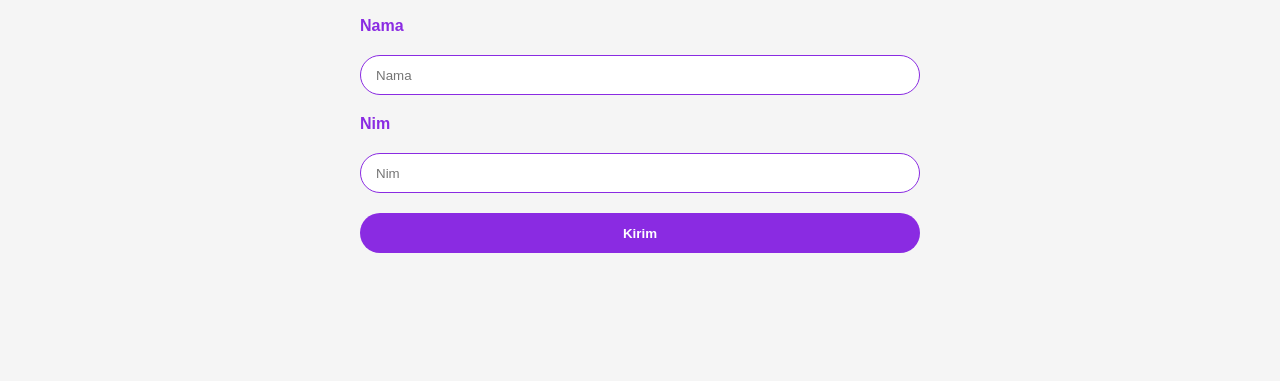
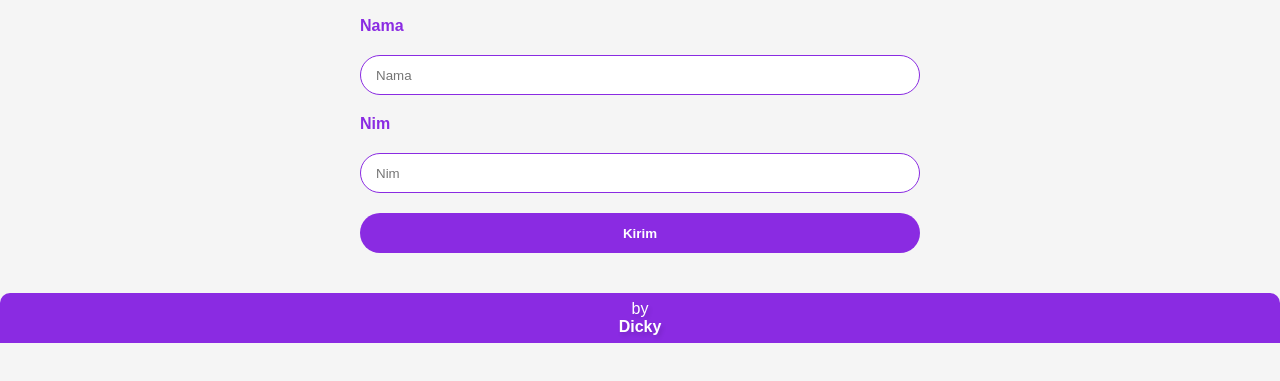
Before and after one commit to DickyOktavianto/datainput-2, a plain HTML site: page index.html in a window 1280 px wide. Shown: the part 95-476 px from the top of the page. Drawn offline with Linux system fonts and the light colour scheme.

Commit message:
2 files modified

```diff
--- a/index.html
+++ b/index.html
@@ -26,8 +26,8 @@
     </main>
     <script src="./script.js"></script>
   </body>
-  <!-- <footer class="foot">
+  <footer>
     <p>by</p>
     <h2>Dicky</h2>
-  </footer> -->
+  </footer>
 </html>
--- a/styles.css
+++ b/styles.css
@@ -59,6 +59,7 @@ main {
   font-size: 10pxs;
   background-color: blueviolet;
   outline: none;
+  cursor: pointer;
 }
 #absensi_form button:active {
   background-color: rgba(137, 43, 226, 0.227);
@@ -96,22 +97,23 @@ main {
 }
 /* .foot {
   bottom: auto;
-}
+} */
 footer {
   width: inherit;
-  height: 40px;
-  background-color: #bf9742;
+  margin-bottom: 100px;
+  height: 50px;
+  background-color: blueviolet;
   display: flex;
   flex-direction: column;
   align-items: center;
   justify-content: center;
   text-shadow: 2px 3px 4px rgba(0, 0, 0, 0.137);
+  border-radius: 10px 10px 0px 0px;
   user-select: none;
-  bottom: auto;
 }
 footer p,
 footer h2 {
   margin: 0;
   color: white;
   font-size: inherit;
-} */
+}
```
